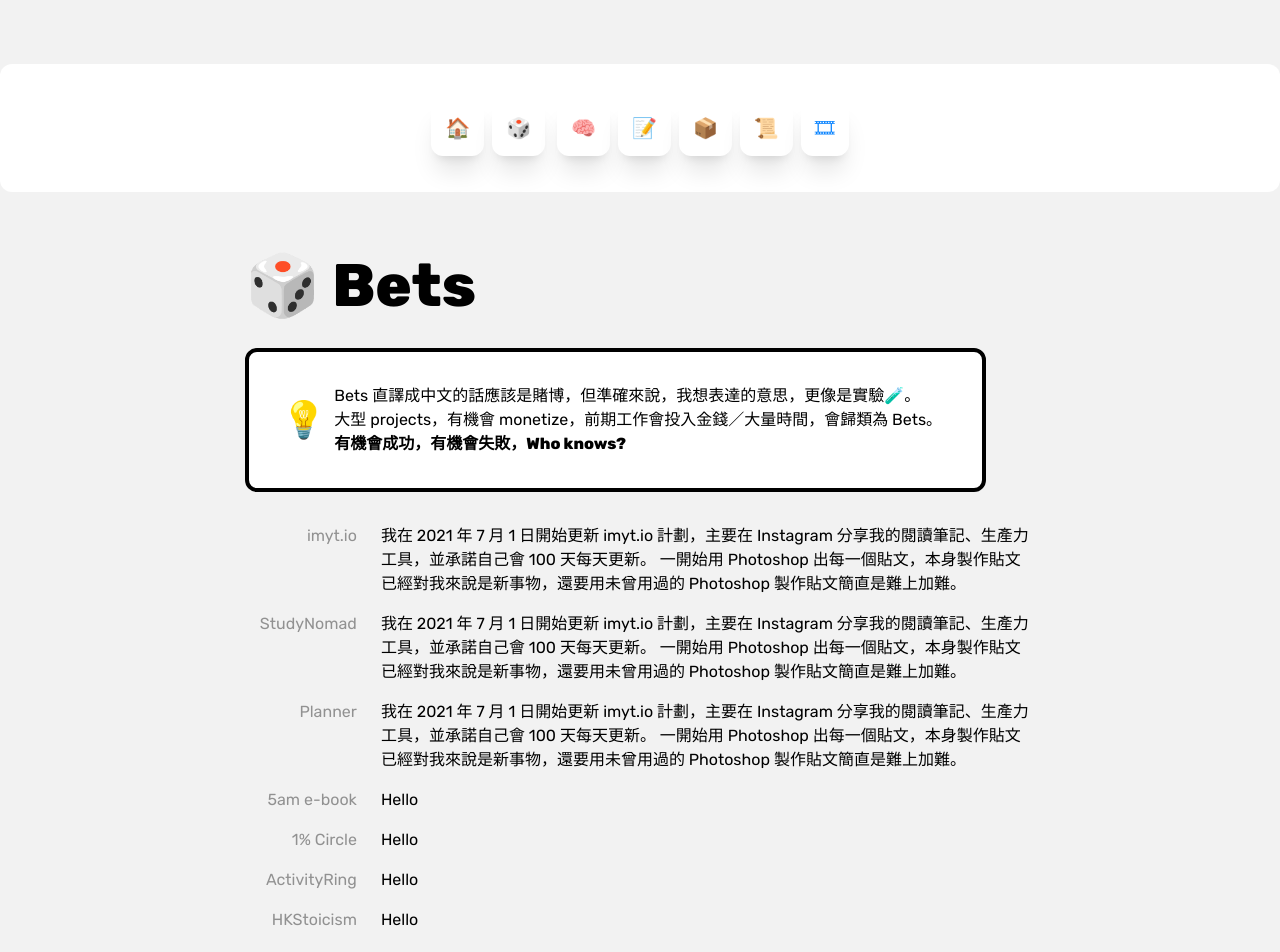
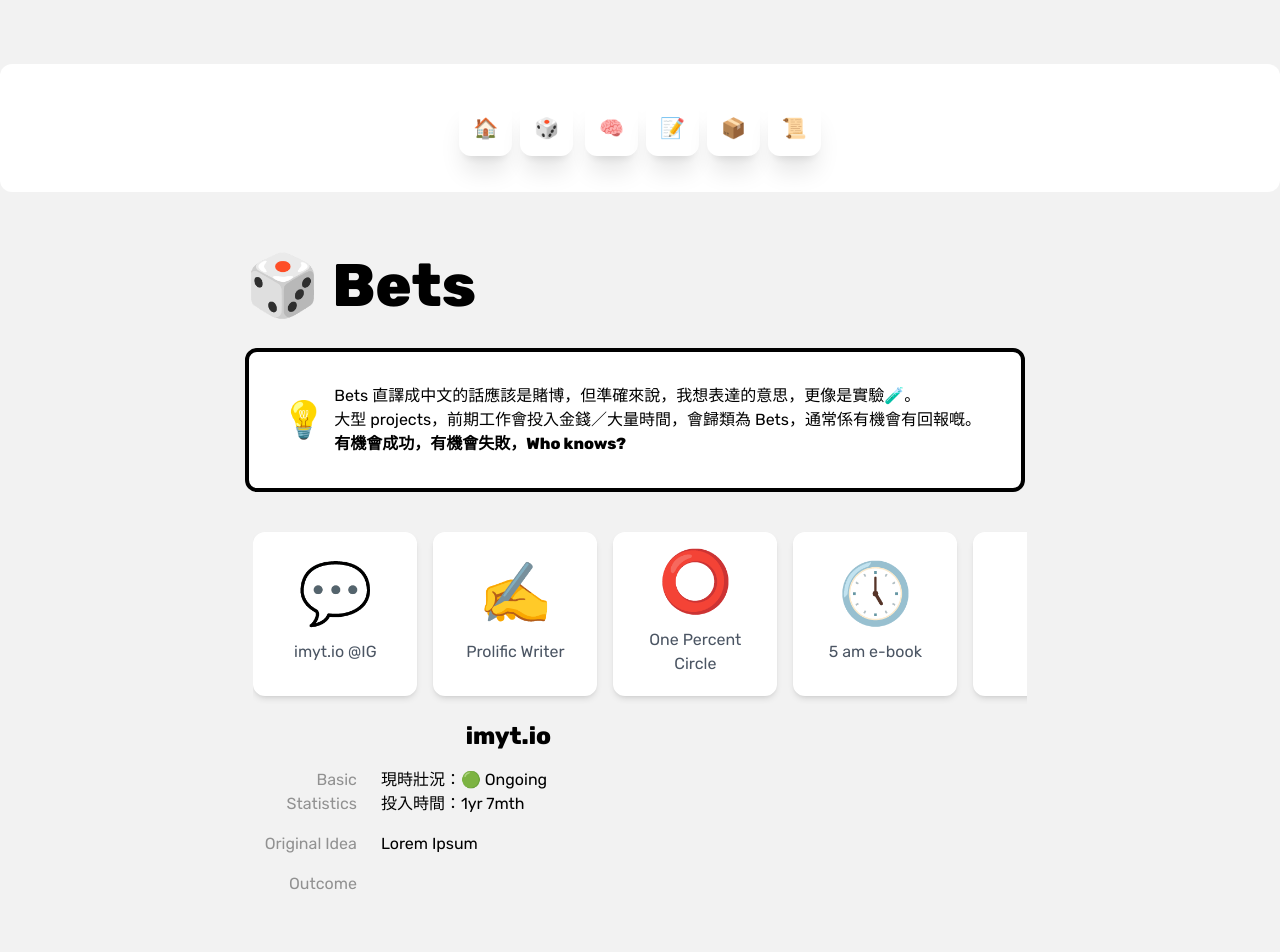
Before and after one commit to imytdotio/imytdotio, a React (Create React App) app: page /bets in a window 1280 px wide. Shown: the top 952 px of the page. Built offline with nearby package versions, Linux system fonts and the light colour scheme.

Commit message:
Bets ReDesign

```diff
--- a/src/App.css
+++ b/src/App.css
@@ -7,6 +7,11 @@
 .App-logo {
   height: 40vmin;
   pointer-events: none;
+}
+
+.scrollbar-hide {
+  -ms-overflow-style: none; /* IE and Edge */
+  scrollbar-width: none;
 }
 
 /* .map {
--- a/src/Components/BlogSnippet.js
+++ b/src/Components/BlogSnippet.js
@@ -33,7 +33,7 @@
   return (
     // <div className="bg-white inline-block p-4 rounded-xl shadow-md">
     <a
-      className="border-b-2 border-gray-600 xl:w-2/3 w-full p-2 flex hover:bg-white duration-200"
+      className="border-b-2 border-gray-600  p-2 flex hover:bg-white duration-200"
       href={props.link}
       target="_blank"
     >
--- a/src/Components/Components.js
+++ b/src/Components/Components.js
@@ -18,7 +18,7 @@
 
 export const Container = (props) => {
   return (
-    <div className="lg:w-2/3 w-full m-auto text-left px-8">
+    <div className="md:w-2/3 w-full m-auto text-left px-8">
       {props.children}
     </div>
   );
--- a/src/Components/Section.js
+++ b/src/Components/Section.js
@@ -23,7 +23,7 @@
       >
         {props.header}
       </h3>
-      <p className="col-span-10 max-w-prose">{props.children}</p>
+      <div className="col-span-10 max-w-prose">{props.children}</div>
     </div>
   );
 };
--- a/src/Components/SimpleNav.js
+++ b/src/Components/SimpleNav.js
@@ -36,9 +36,9 @@
       <NavLink to="/manifesto" className={nav} activeClassName={active}>
         📜
       </NavLink>
-      <NavLink to="/changelog" className={nav} activeClassName={active}>
+      {/* <NavLink to="/changelog" className={nav} activeClassName={active}>
         🎞
-      </NavLink>
+      </NavLink> */}
       {/* <NavLink to="/cv" className={nav} activeClassName={active}>
         🤠
       </NavLink> */}
--- /dev/null
+++ b/src/Content/BetsContent.js
@@ -0,0 +1,131 @@
+import React from "react";
+import { Section } from "../Components/Section";
+
+/**
+ * @author
+ * @function Bets
+ **/
+{
+  /* original idea, pivot, 投入時間、成功、Current Progress、諗法、結果 */
+}
+
+const Container = (props) => {
+  return (
+    <div>
+      <h2 className="font-bold text-2xl text-center w-full md:w-2/3 mb-4">
+        {props.header}
+      </h2>
+      {props.children}
+    </div>
+  );
+};
+
+const BasicStatistics = (props) => {
+  return (
+    <Section header="Basic Statistics">
+      <ul>
+        {props.currentProgress && <li>現時壯況：{props.currentProgress}</li>}
+        {props.timeInvested && <li>投入時間：{props.timeInvested}</li>}
+      </ul>
+    </Section>
+  );
+};
+
+const H3 = (props) => {
+  return <h3 className="font-bold">{props.title}</h3>;
+};
+
+export const Imytdotio = (props) => {
+  return (
+    <Container header="imyt.io">
+      <BasicStatistics timeInvested="1yr 7mth" currentProgress="🟢 Ongoing" />
+      <Section header="Original Idea">
+        <p>Lorem Ipsum</p>
+      </Section>
+      <Section header="Outcome"></Section>
+    </Container>
+  );
+};
+
+export const Prolific = (props) => {
+  return (
+    <Container header="Prolific">
+      <BasicStatistics />
+      <Section header="outcome">
+        <p>售出：0</p>
+        <p>
+          呢個係我第一個 launch 嘅 product，嘗試分享我點樣做到 1 日 1 post。我
+          launch 之前有嘗試做 IG 宣傳，啲 post 都係圍繞呢個內容，講點樣做
+          content creation。但嗰時得 1000 followers 都冇，你話好唔好笑。同{" "}
+          <a href="https://www.youtube.com/watch?v=9dkwf-hTJ_A" target="_blank">
+            Ben 哥教人做 youtuber 差唔多。
+          </a>
+        </p>
+      </Section>
+    </Container>
+  );
+};
+
+export const OPC = (props) => {
+  return (
+    <Container header="One Percent Circle">
+      <BasicStatistics currentProgress="⏸ 暫停，但會重啟" />
+      <Section header="Original Idea">
+        <p>
+          因為我每朝都會 05:00 起身，咁 share 喺 IG 發現原來都有唔少人都想一齊
+          05:00
+          起身。所以最原本嘅諗法係聚集一班人，一齊建立習慣，譬如係早起、閱讀、飲水等等。
+        </p>
+      </Section>
+      <Section header="Pivot">
+        <p>我而家整緊啲 Slides 去回應唔同問題，2023 下半年應該會 launch.</p>
+      </Section>
+    </Container>
+  );
+};
+
+export const EBook = (props) => {
+  return (
+    <Container header="5 am e-book">
+      <BasicStatistics timeInvested="6 hours" />
+    </Container>
+  );
+};
+
+export const Planner = (props) => {
+  return <Container header="Planner"></Container>;
+};
+
+export const StudyNomad = (props) => {
+  return <Container header="Study Nomad"></Container>;
+};
+
+export const ActivityRing = (props) => {
+  return (
+    <Container header="Activity Ring">
+      <BasicStatistics timeInvested="2 weeks" />
+    </Container>
+  );
+};
+export const MarvelousCalculator = (props) => {
+  return <Container header="Marvelous Calculator"></Container>;
+};
+export const MarvelousWeather = (props) => {
+  return <Container header="Marvelous Weather"></Container>;
+};
+export const MarvelousTodo = (props) => {
+  return <Container header="Marvelous Todo"></Container>;
+};
+
+export const HKStoicism = (props) => {
+  return <Container header="HKStoicism"></Container>;
+};
+export const Changelog = (props) => {
+  return <Container header="Changelog.today"></Container>;
+};
+export const ProgrammingCerts = (props) => {
+  return <Container header="Programming Certificates"></Container>;
+};
+export const DataScience = (props) => {
+  return <Container header="Data Science"></Container>;
+};
--- a/src/Pages/Bets.js
+++ b/src/Pages/Bets.js
@@ -1,8 +1,24 @@
 import React, { useEffect, useState } from "react";
 import { ReactMarkdown } from "react-markdown/lib/react-markdown";
-import { BrowserRouter } from "react-router-dom";
+import { BrowserRouter, Link } from "react-router-dom";
 import { Callout, H1, Container } from "../Components/Components";
 import { Section, SectionHeader } from "../Components/Section";
+import {
+  ActivityRing,
+  Changelog,
+  DataScience,
+  EBook,
+  HKStoicism,
+  Imytdotio,
+  MarvelousCalculator,
+  MarvelousTodo,
+  MarvelousWeather,
+  OPC,
+  Planner,
+  ProgrammingCerts,
+  Prolific,
+  StudyNomad,
+} from "../Content/BetsContent";
 
 /**
  * @author
@@ -10,58 +26,84 @@
  **/
 
 export const Bets = (props) => {
-  const [content, setContent] = useState();
-  useEffect(() => {
-    import("../Blog/bets/imyt.io.md").then((res) => {
-      fetch(res.default)
-        .then((res) => res.text())
-        .then((res) => setContent(res))
-        .catch((err) => console.log(err));
-    });
-  }, []);
+  const [content, setContent] = useState(<Imytdotio />);
+
+  // switch (content) {
+  //   case "imyt.io":
+  //     return <p>imyt.io</p>;
+  //   case "prolific writer":
+  //     return <p>Prolific</p>;
+  // }
+  // useEffect(() => {
+  //   import("../Blog/bets/imyt.io.md").then((res) => {
+  //     fetch(res.default)
+  //       .then((res) => res.text())
+  //       .then((res) => setContent(res))
+  //       .catch((err) => console.log(err));
+  //   });
+  // }, []);
+
+  const BetsBox = (props) => {
+    return (
+      <button
+        className="w-full bg-white rounded-xl shadow-md md:p-4 p-2  min-w-[96px] xl:min-w-[128px] xl:min-h-[128px] border-2 border-white hover:border-black hover:bg-gray-100 duration-200 box-content"
+        onClick={() => setContent(props.onClick)}
+      >
+        <p className="text-6xl mb-4">{props.emoji}</p>
+        <p className="text-gray-600 break-words">{props.title}</p>
+      </button>
+    );
+  };
 
   return (
     <Container>
       <H1>🎲 Bets</H1>
 
-      <Callout emoji="💡" className="hidden lg:block">
+      <Callout emoji="💡" className="hidden md:block">
         Bets
         直譯成中文的話應該是賭博，但準確來說，我想表達的意思，更像是實驗🧪。
         <br />
-        大型 projects，有機會 monetize，前期工作會投入金錢／大量時間，會歸類為
-        Bets。 <br /> <b>有機會成功，有機會失敗，Who knows?</b>
+        大型 projects，前期工作會投入金錢／大量時間，會歸類為
+        Bets，通常係有機會有回報嘅。 <br />{" "}
+        <b>有機會成功，有機會失敗，Who knows?</b>
       </Callout>
 
-      {/* original idea, pivot, 投入時間、成功、Current Progress、諗法、結果 */}
+      <div className="overflow-x-auto flex gap-4 h-full m-2 mb-4 py-2 xl:w-prose scrollbar-hide">
+        <BetsBox emoji="💬" title="imyt.io @IG" onClick={<Imytdotio />} />
+        <BetsBox emoji="✍️" title="Prolific Writer" onClick={<Prolific />} />
+        <BetsBox emoji="⭕️" title="One Percent Circle" onClick={<OPC />} />
+        <BetsBox emoji="🕔" title="5 am e-book" onClick={<EBook />} />
+        <BetsBox emoji="⏰" title="Planner" onClick={<Planner />} />
+        {/* <BetsBox emoji="⛺️" title="Study Nomad" onClick={<StudyNomad />} /> */}
+        {/* <BetsBox emoji="🪪" title="HK-ID Validator" /> */}
+        <BetsBox emoji="🔘" title="Activity Ring" onClick={<ActivityRing />} />
+        {/* <BetsBox
+          emoji="🧮"
+          title="marvelous-calculator"
+          onClick={<MarvelousCalculator />}
+        />
+        <BetsBox
+          emoji="🌦"
+          title="marvelous-weather"
+          onClick={<MarvelousWeather />}
+        />
+        <BetsBox
+          emoji="✅"
+          title="marvelous-todo"
+          onClick={<MarvelousTodo />}
+        /> */}
+        <BetsBox emoji="🗿" title="HK-Stoicism" onClick={<HKStoicism />} />
+        <BetsBox emoji="🎞" title="Changelog" onClick={<Changelog />} />
+        <BetsBox
+          emoji="📃"
+          title="Programming Certificates"
+          onClick={<ProgrammingCerts />}
+        />
+        <BetsBox emoji="🔢" title="Data Science" onClick={<DataScience />} />
+      </div>
+      {content}
 
-      <Section header="imyt.io">
-        {/* <p>我在 2021 年 7 月 1 日開始更新 imyt.io 計劃，主要在 Instagram 分享我的閱讀筆記、生產力工具。</p> */}
-        <ReactMarkdown children={content} />
-      </Section>
-
-      <Section header="StudyNomad">
-        <ReactMarkdown children={content} />
-      </Section>
-
-      <Section header="Planner">
-        <ReactMarkdown children={content} />
-      </Section>
-
-      <Section header="5am e-book">
-        <p>Hello</p>
-      </Section>
-
-      <Section header="1% Circle">
-        <p>Hello</p>
-      </Section>
-
-      <Section header="ActivityRing">
-        <p>Hello</p>
-      </Section>
-
-      <Section header="HKStoicism">
-        <p>Hello</p>
-      </Section>
+      {/* <p>我在 2021 年 7 月 1 日開始更新 imyt.io 計劃，主要在 Instagram 分享我的閱讀筆記、生產力工具。</p> */}
     </Container>
   );
 };
```
Also changed, not shown: src/Pages/Changelog.js (+81 -70 lines).
